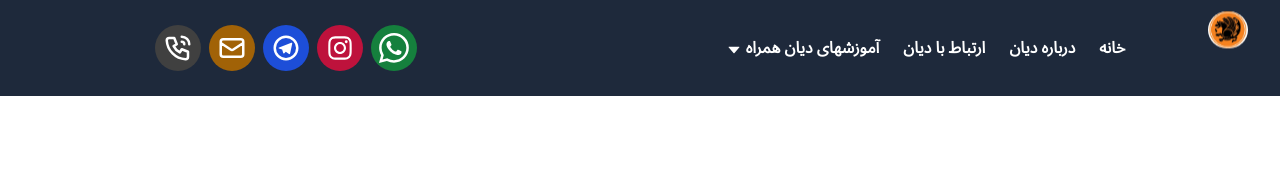
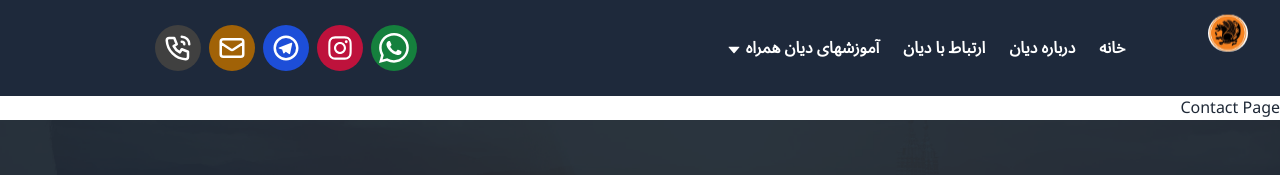
Before and after one commit to Mansour-VN/DianHamrah, a Next.js app: page /ContactUs in a window 1280 px wide. Before the commit this address had no page. Shown: the top 175 px of the page. Built offline with nearby package versions, Linux system fonts and the light colour scheme.

Commit message:
feat: add ContactUs page

```diff
--- /dev/null
+++ b/src/pages/ContactUs/index.tsx
@@ -0,0 +1,8 @@
+ const Index = ()=>{
+    return(
+        <div>
+            Contact Page
+        </div>
+    )
+}
+ export default Index
```
Also changed, not shown: src/pages/index.tsx (+9 -8 lines).
